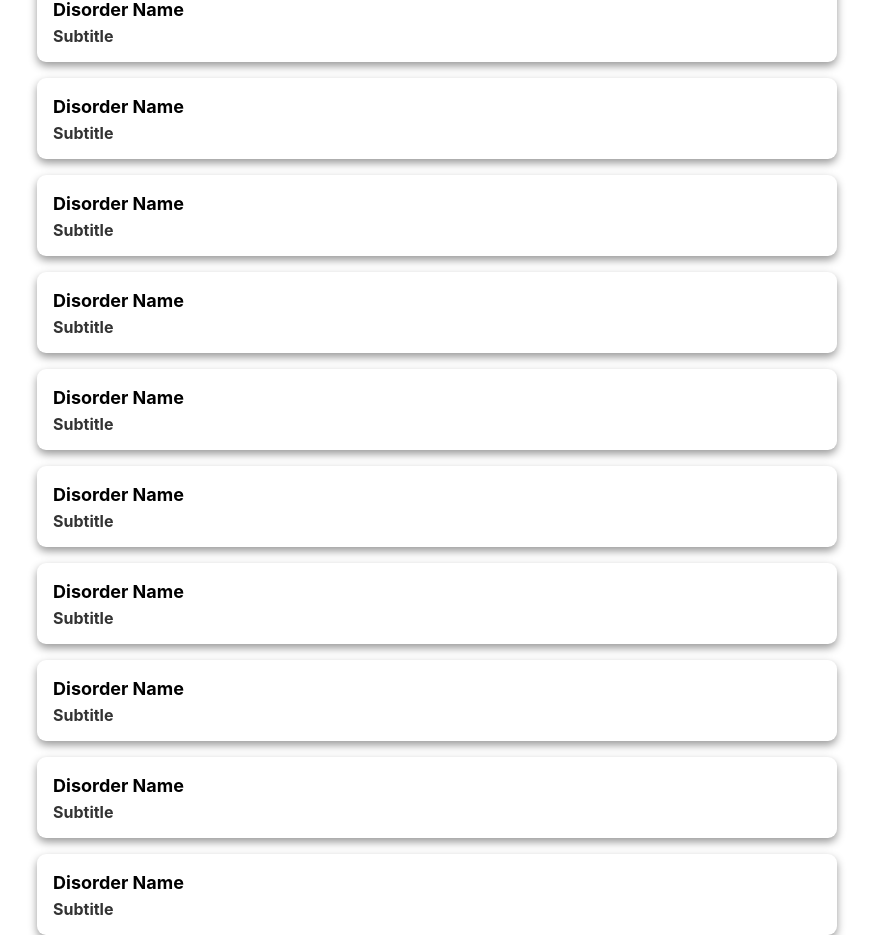
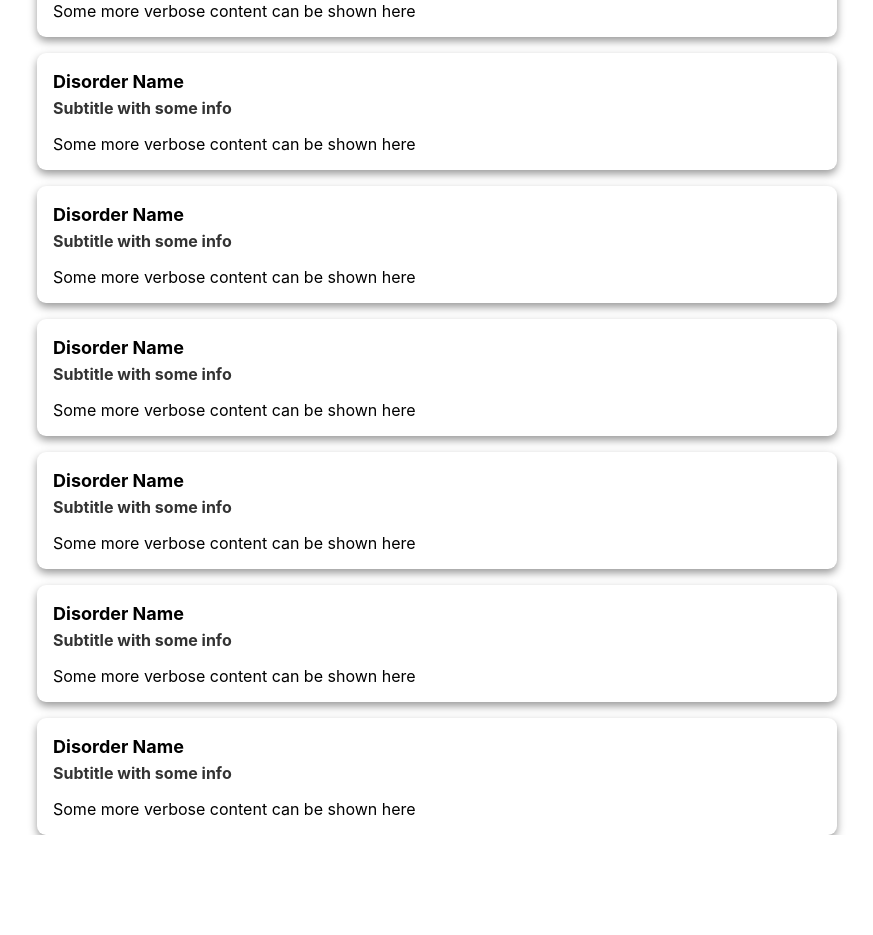
Before and after one commit to allenzhai/Psychify, a React (Create React App) app in the folder client/: page /results in a window 1280 px wide. Shown: the part 377-1312 px from the top of the page, without its empty margins (203-1076 px from the left). After the commit the page ends 1212 px from the top, so only its background shows below. Built offline with nearby package versions, Linux system fonts and the light colour scheme.

Commit message:
Added object to hold search results

```diff
--- a/client/src/pages/SearchResults.js
+++ b/client/src/pages/SearchResults.js
@@ -6,6 +6,20 @@ import { DisorderResult } from './components/DisorderResult';
 import './components/style/SearchResults.css';
 
 export class SearchResults extends React.Component {
+  constructor(props){
+    super(props);
+    this.state = {
+      results: [{title: "Disorder Name", subtitle: "Subtitle with some info", content: "Some more verbose content can be shown here"},
+                {title: "Disorder Name", subtitle: "Subtitle with some info", content: "Some more verbose content can be shown here"},
+                {title: "Disorder Name", subtitle: "Subtitle with some info", content: "Some more verbose content can be shown here"},
+                {title: "Disorder Name", subtitle: "Subtitle with some info", content: "Some more verbose content can be shown here"},
+                {title: "Disorder Name", subtitle: "Subtitle with some info", content: "Some more verbose content can be shown here"},
+                {title: "Disorder Name", subtitle: "Subtitle with some info", content: "Some more verbose content can be shown here"},
+                {title: "Disorder Name", subtitle: "Subtitle with some info", content: "Some more verbose content can be shown here"},
+                {title: "Disorder Name", subtitle: "Subtitle with some info", content: "Some more verbose content can be shown here"},]
+    }
+  }
+
 
   render() {
     return (
@@ -13,18 +27,8 @@ export class SearchResults extends React.Component {
         <Navbar />
         <Searchbar className="search-bar"/>
         <div className="results-entries">
-          <DisorderResult className="disorder-result" title="Disorder Name" subtitle="Subtitle" content/>
-          <DisorderResult className="disorder-result" title="Disorder Name" subtitle="Subtitle" content/>
-          <DisorderResult className="disorder-result" title="Disorder Name" subtitle="Subtitle" content/>
-          <DisorderResult className="disorder-result" title="Disorder Name" subtitle="Subtitle" content/>
-          <DisorderResult className="disorder-result" title="Disorder Name" subtitle="Subtitle" content/>
-          <DisorderResult className="disorder-result" title="Disorder Name" subtitle="Subtitle" content/>
-          <DisorderResult className="disorder-result" title="Disorder Name" subtitle="Subtitle" content/>
-          <DisorderResult className="disorder-result" title="Disorder Name" subtitle="Subtitle" content/>
-          <DisorderResult className="disorder-result" title="Disorder Name" subtitle="Subtitle" content/>
-          <DisorderResult className="disorder-result" title="Disorder Name" subtitle="Subtitle" content/>
-          <DisorderResult className="disorder-result" title="Disorder Name" subtitle="Subtitle" content/>
-          <DisorderResult className="disorder-result" title="Disorder Name" subtitle="Subtitle" content/>
+          {this.state.results.map((entry) => <DisorderResult className="disorder-result" title={entry.title} subtitle={entry.subtitle} content={entry.content}/>)}
+          {/* <DisorderResult className="disorder-result" title="Disorder Name" subtitle="Subtitle" content/> */}
         </div>
       </div>
     );
```
